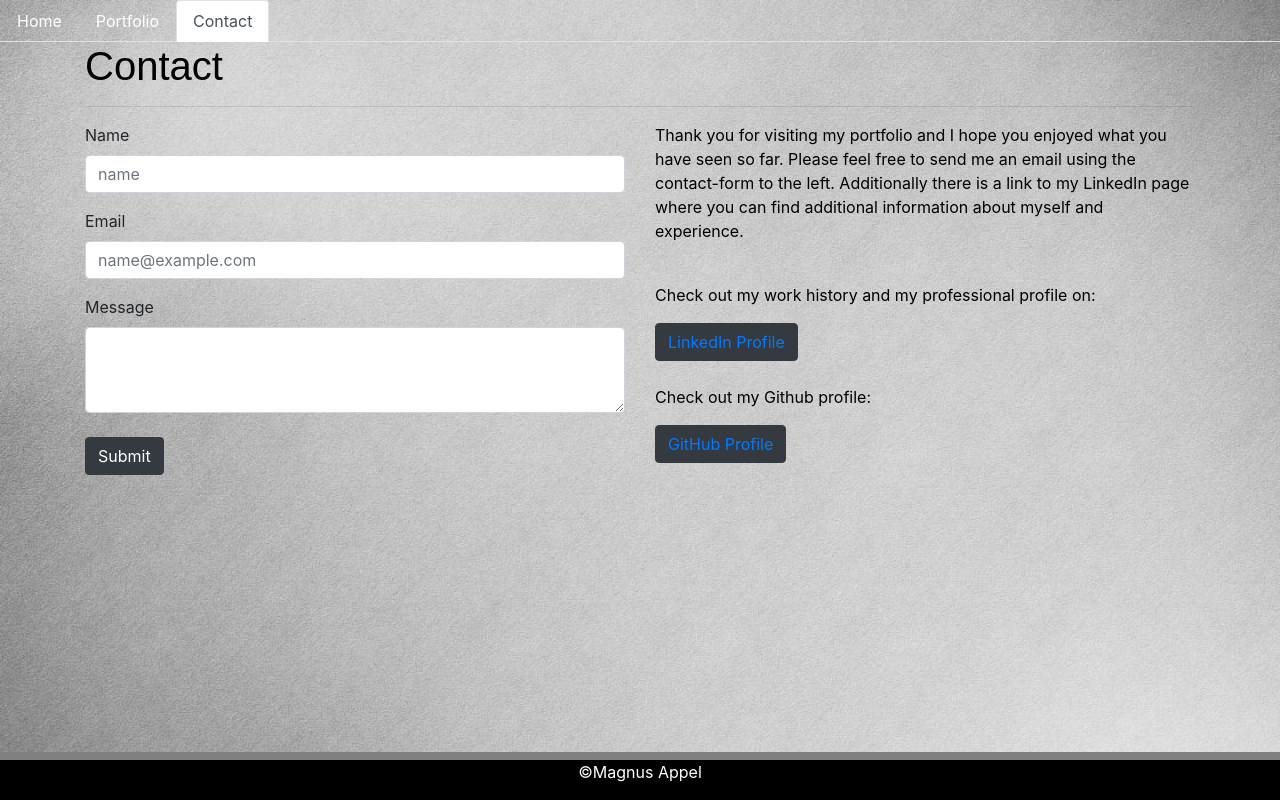
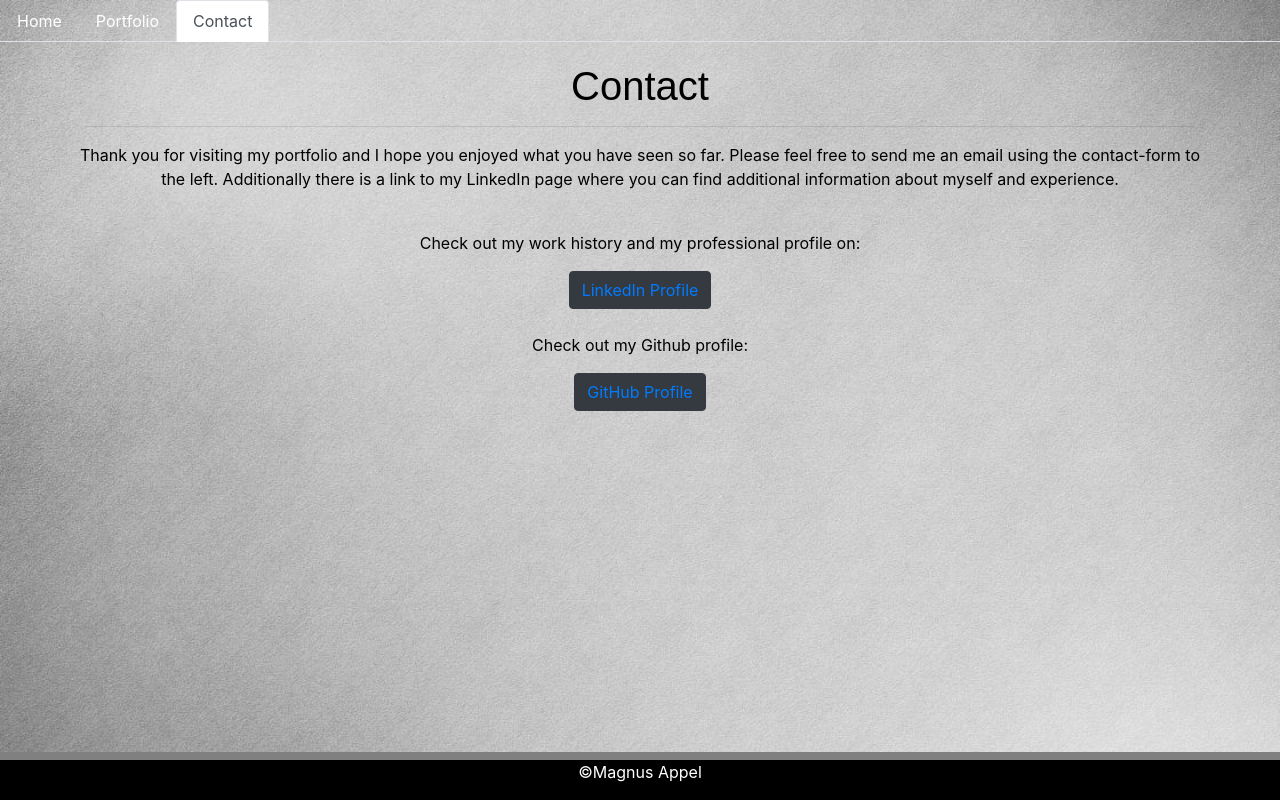
Before and after one commit to insideseanshead/portfolio-react, a React (Create React App) app: page /contact in a window 1280 px wide. Built offline with nearby package versions, Linux system fonts and the light colour scheme.

Commit message:
format change for contact form

```diff
--- a/src/components/pages/ContactPage/Contact.js
+++ b/src/components/pages/ContactPage/Contact.js
@@ -13,7 +13,7 @@ function Contact(props) {
             </h1>
           </div>
           <div className="col-md-6">
-            <form>
+            {/* <form>
               <div className="form-group">
                 <label for="exampleFormControlInput1">Name</label>
                 <input type="email" className="form-control" id="exampleFormControlInput1" placeholder="name" />
@@ -28,9 +28,9 @@ function Contact(props) {
                 <br />
                 <button className="btn btn-dark" type="submit">Submit</button>
               </div>
-            </form>
+            </form> */}
           </div>
-          <div className="col-md-6 contact-form">
+          <div style = {{textAlign: "center"}}>
             <p>
               Thank you for visiting my portfolio and I hope you enjoyed what you have seen so far. Please feel free to send me an email using the contact-form to the left. Additionally there is a link to my LinkedIn page where you can find additional information about myself and experience.
             </p>
--- a/src/components/pages/PortfolioPage/style.css
+++ b/src/components/pages/PortfolioPage/style.css
@@ -16,3 +16,13 @@ p {
 h1 {
     color: black;
 }
+
+.contact-form {
+   padding-right: 400px;
+   /* margin-right: 300px; */
+}
+
+#heading {
+    text-align: center;
+    padding-top: 20px;
+}
```
